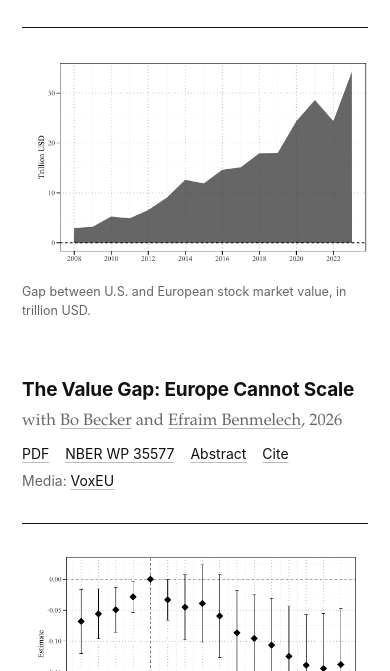
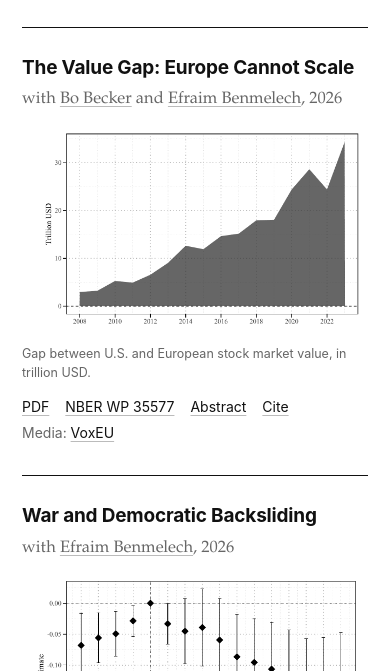
Before and after one commit to joao-cmonteiro/website, a plain HTML site: page research.html in a window 390 px wide. Shown: the part 173-844 px from the top of the page. Drawn offline with Linux system fonts and the light colour scheme.

Commit message:
Mobile: show paper title and authors before the figure
Co-Authored-By: Claude Opus 5.5 <noreply@anthropic.com>
Claude-Session: https://claude.ai/code/session_01Mz99FPiqJ8JsVYyC2EHFsN

```diff
--- a/style.css
+++ b/style.css
@@ -66,3 +66,16 @@ figcaption{font-size:12.5px;line-height:1.45;color:#666;margin-top:8px}
 .dgroup .disc{display:block;border-top:0;padding:0 0 22px}
 .dgroup .disc+.disc{border-top:1px solid #e5e5e5;padding-top:22px}
 @media(max-width:760px){.dgroup{flex-direction:column;gap:10px}}
+/* Phones: title and authors first, then figure, then links */
+@media(max-width:760px){
+ .card{display:flex;flex-direction:column;gap:0}
+ .card .body{display:contents}
+ .card h3{order:1}
+ .card .auth{order:2;margin-bottom:14px}
+ .card .figwrap{order:3;flex:none;width:100%;margin:0 0 12px}
+ .card .fig{width:100%;height:auto;max-height:210px}
+ .card .fig img{max-height:210px;width:auto;margin:0 auto}
+ .card .links{order:4}
+ .card .panel{order:5}
+ .card .media{order:6}
+}
```
